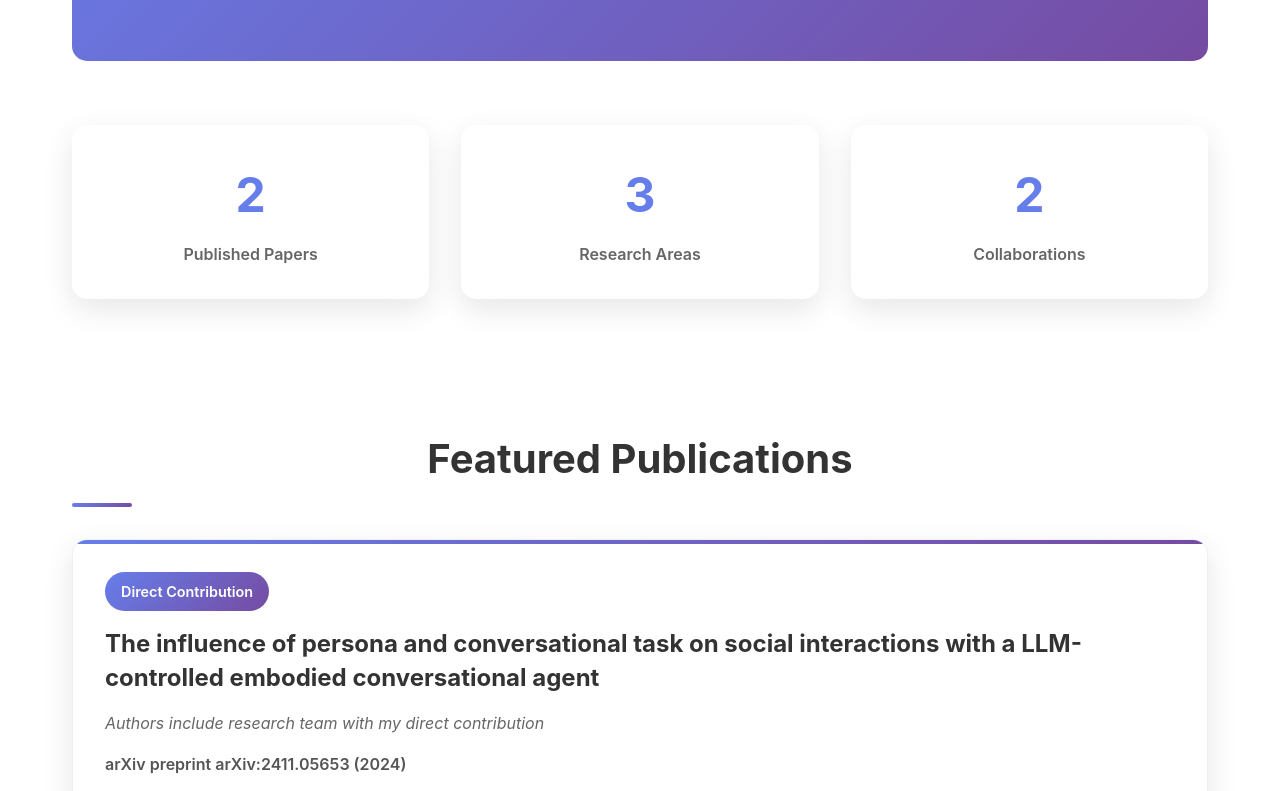
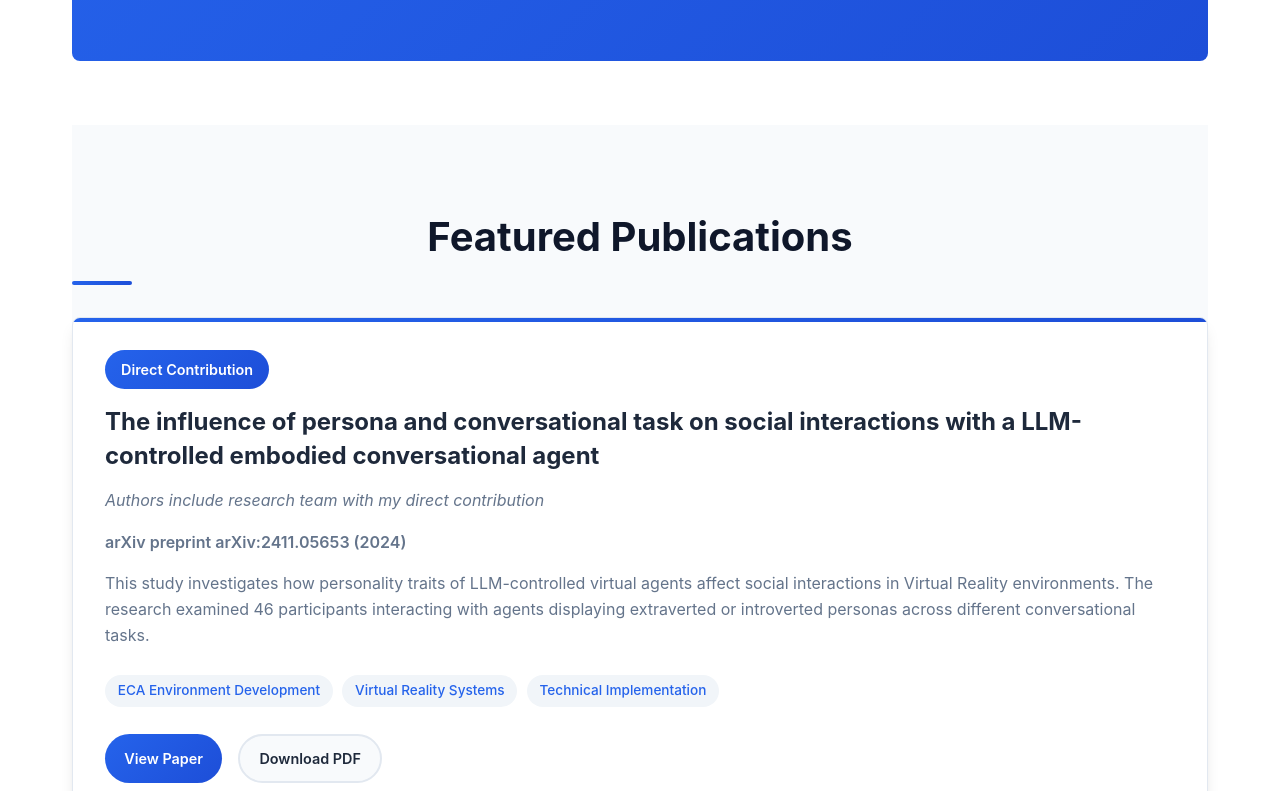
Before and after one commit to aldur15/Base-Website, a plain HTML site: page research.html in a window 1280 px wide. Shown: the part 380-1171 px from the top of the page. Drawn offline with Linux system fonts and the light colour scheme; a script that the page names is missing.

Commit message:
minor updates

```diff
--- a/assets/research.css
+++ b/assets/research.css
@@ -6,12 +6,11 @@
 
 .research-header {
     text-align: center;
-            margin-bottom: 4rem;
+    margin: 2rem 0 4rem;
     padding: 4rem 0;
-            background: linear-gradient(135deg, #667eea 0%, #764ba2 100%);
+    background: linear-gradient(135deg, var(--primary-color) 0%, var(--primary-hover) 100%);
     color: white;
-            border-radius: 15px;
-            margin-top: 2rem;
+    border-radius: var(--border-radius);
 }
 
 .research-header h1 {
@@ -22,7 +21,7 @@
 
 .research-header p {
     font-size: 1.2rem;
-            opacity: 0.9;
+    color: var(--text-light);
     max-width: 600px;
     margin: 0 auto;
 }
@@ -34,7 +33,7 @@
 .section-title {
     font-size: 2.5rem;
     margin-bottom: 2rem;
-            color: #333;
+    color: var(--accent-color);
     position: relative;
     padding-bottom: 1rem;
 }
@@ -46,18 +45,18 @@
     left: 0;
     width: 60px;
     height: 4px;
-            background: linear-gradient(135deg, #667eea 0%, #764ba2 100%);
+    background: linear-gradient(135deg, var(--primary-color) 0%, var(--primary-hover) 100%);
     border-radius: 2px;
 }
 
 .publication-card {
-            background: white;
-            border-radius: 15px;
+    background: var(--bg-primary);
+    border-radius: var(--border-radius);
     padding: 2rem;
     margin-bottom: 2rem;
-            box-shadow: 0 10px 30px rgba(0,0,0,0.1);
-            border: 1px solid #f0f0f0;
-            transition: transform 0.3s ease, box-shadow 0.3s ease;
+    box-shadow: var(--shadow-lg);
+    border: 1px solid var(--border-color);
+    transition: var(--transition);
     position: relative;
     overflow: hidden;
 }
@@ -69,20 +68,20 @@
     left: 0;
     width: 100%;
     height: 4px;
-            background: linear-gradient(135deg, #667eea 0%, #764ba2 100%);
+    background: linear-gradient(135deg, var(--primary-color) 0%, var(--primary-hover) 100%);
 }
 
 .publication-card:hover {
     transform: translateY(-5px);
-            box-shadow: 0 20px 40px rgba(0,0,0,0.15);
+    box-shadow: 0 20px 40px rgba(0, 0, 0, 0.15);
 }
 
 .publication-type {
     display: inline-block;
-            background: linear-gradient(135deg, #667eea 0%, #764ba2 100%);
+    background: linear-gradient(135deg, var(--primary-color) 0%, var(--primary-hover) 100%);
     color: white;
     padding: 0.5rem 1rem;
-            border-radius: 20px;
+    border-radius: 999px;
     font-size: 0.9rem;
     font-weight: 600;
     margin-bottom: 1rem;
@@ -92,34 +91,34 @@
     font-size: 1.5rem;
     font-weight: 700;
     margin-bottom: 1rem;
-            color: #333;
+    color: var(--text-primary);
     line-height: 1.4;
 }
 
 .publication-authors {
-            color: #666;
+    color: var(--text-secondary);
     margin-bottom: 1rem;
     font-style: italic;
 }
 
 .publication-venue {
-            color: #555;
+    color: var(--text-secondary);
     font-weight: 600;
     margin-bottom: 1rem;
 }
 
 .publication-description {
-            color: #666;
+    color: var(--text-secondary);
     line-height: 1.6;
     margin-bottom: 1.5rem;
 }
 
 .contribution-tag {
     display: inline-block;
-            background: #e8f4fd;
-            color: #2196F3;
+    background: var(--bg-tertiary);
+    color: var(--primary-color);
     padding: 0.3rem 0.8rem;
-            border-radius: 15px;
+    border-radius: 999px;
     font-size: 0.85rem;
     margin: 0.2rem 0.3rem 0.2rem 0;
     font-weight: 500;
@@ -136,31 +135,31 @@
     display: inline-flex;
     align-items: center;
     padding: 0.7rem 1.2rem;
-            border-radius: 25px;
+    border-radius: 999px;
     text-decoration: none;
     font-weight: 600;
-            transition: all 0.3s ease;
     font-size: 0.9rem;
+    transition: var(--transition);
 }
 
 .pub-link-primary {
-            background: linear-gradient(135deg, #667eea 0%, #764ba2 100%);
+    background: linear-gradient(135deg, var(--primary-color) 0%, var(--primary-hover) 100%);
     color: white;
 }
 
 .pub-link-primary:hover {
     transform: translateY(-2px);
-            box-shadow: 0 8px 20px rgba(102, 126, 234, 0.4);
+    box-shadow: var(--shadow-lg);
 }
 
 .pub-link-secondary {
-            background: #f8f9fa;
-            color: #333;
-            border: 2px solid #e9ecef;
+    background: var(--bg-secondary);
+    color: var(--text-primary);
+    border: 2px solid var(--border-color);
 }
 
 .pub-link-secondary:hover {
-            background: #e9ecef;
+    background: var(--bg-tertiary);
     transform: translateY(-2px);
 }
 
@@ -174,27 +173,27 @@
 .stat-card {
     text-align: center;
     padding: 2rem;
-            background: white;
-            border-radius: 15px;
-            box-shadow: 0 10px 30px rgba(0,0,0,0.1);
+    background: var(--bg-primary);
+    border-radius: var(--border-radius);
+    box-shadow: var(--shadow-lg);
 }
 
 .stat-number {
     font-size: 3rem;
     font-weight: 700;
-            color: #667eea;
+    color: var(--primary-color);
     margin-bottom: 0.5rem;
 }
 
 .stat-label {
-            color: #666;
+    color: var(--text-secondary);
     font-weight: 600;
 }
 
 .research-interests {
-            background: linear-gradient(135deg, #f8f9fa 0%, #e9ecef 100%);
+    background: linear-gradient(135deg, var(--bg-secondary) 0%, var(--bg-tertiary) 100%);
     padding: 3rem;
-            border-radius: 15px;
+    border-radius: var(--border-radius);
     margin: 3rem 0;
 }
 
@@ -206,20 +205,20 @@
 }
 
 .interest-item {
-            background: white;
+    background: var(--bg-primary);
     padding: 1.5rem;
-            border-radius: 10px;
-            box-shadow: 0 5px 15px rgba(0,0,0,0.1);
+    border-radius: var(--border-radius);
+    box-shadow: var(--shadow-md);
 }
 
 .interest-title {
     font-weight: 700;
-            color: #333;
+    color: var(--text-primary);
     margin-bottom: 0.5rem;
 }
 
 .interest-description {
-            color: #666;
+    color: var(--text-secondary);
     line-height: 1.5;
 }
 
--- a/research.html
+++ b/research.html
@@ -45,22 +45,6 @@
             <div class="research-header">
                 <h1>Research & Publications</h1>
                 <p>Exploring the intersection of technology and human experience through innovative research in virtual reality, human-computer interaction, and immersive environments.</p>
-            </div>
-
-            <!-- Research Stats -->
-            <div class="research-stats">
-                <div class="stat-card">
-                    <div class="stat-number">2</div>
-                    <div class="stat-label">Published Papers</div>
-                </div>
-                <div class="stat-card">
-                    <div class="stat-number">3</div>
-                    <div class="stat-label">Research Areas</div>
-                </div>
-                <div class="stat-card">
-                    <div class="stat-number">2</div>
-                    <div class="stat-label">Collaborations</div>
-                </div>
             </div>
 
             <!-- Featured Publications -->
```
Also changed, not shown: assets/contact.css (+1 -10 lines), contact.html (+0 -5 lines). Lines whose indentation alone changed are shown as unchanged.
